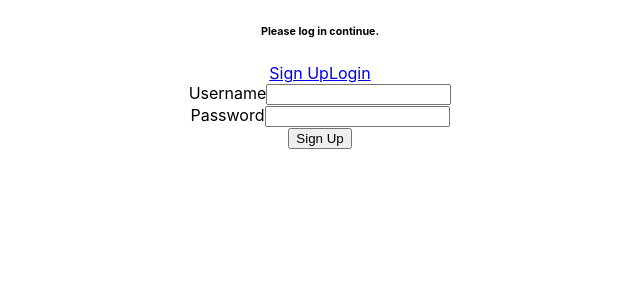
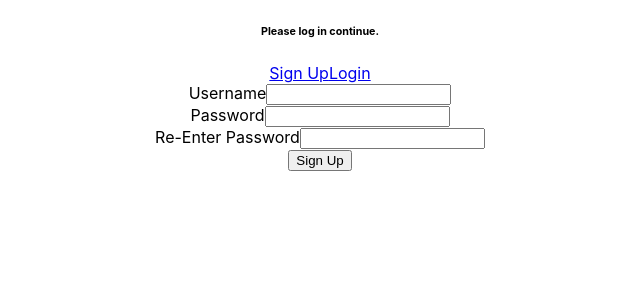
Before and after one commit to MichaelAZimmerman/mycollection, a React (Create React App) app: page /signup in a window 1280 px wide. Shown: the top 300 px of the page, without its empty margins (320-960 px from the left). Built offline with nearby package versions, Linux system fonts and the light colour scheme; no server answers.

Commit message:
adds passVerify input to signup and adds proxy

```diff
--- a/package.json
+++ b/package.json
@@ -1,6 +1,7 @@
 {
   "name": "mycollection",
   "version": "0.1.0",
+  "proxy": "http://localhost:8080",
   "private": true,
   "dependencies": {
     "@testing-library/jest-dom": "^5.14.1",
--- a/src/components/Signup.js
+++ b/src/components/Signup.js
@@ -4,6 +4,7 @@ import useFetch from "../hooks/useFetch";
 const Signup = () => {
   const [username, setUsername] = useState("");
   const [password, setPassword] = useState("");
+  const [passVerify, setPassVerify] = useState("");
   const { APIcall: signupCall } = useFetch("POST");
   const [error, setError] = useState(null);
   return (
@@ -26,6 +27,15 @@ const Signup = () => {
             value={password}
           />
         </div>
+        <div>
+          <label htmlFor="password-verify">Re-Enter Password</label>
+          <input
+            id="password-verify"
+            type="password"
+            onChange={(e) => setPassVerify(e.target.value)}
+            value={passVerify}
+          />
+        </div>
         <button
           onClick={async (e) => {
             e.preventDefault();
@@ -33,7 +43,8 @@ const Signup = () => {
               username.length > 4 &&
               password.length > 4 &&
               username.length <= 20 &&
-              password.length <= 20
+              password.length <= 20 &&
+              password == passVerify
             ) {
               setError(null);
               let res = await signupCall("/api/users/signup", {
```
